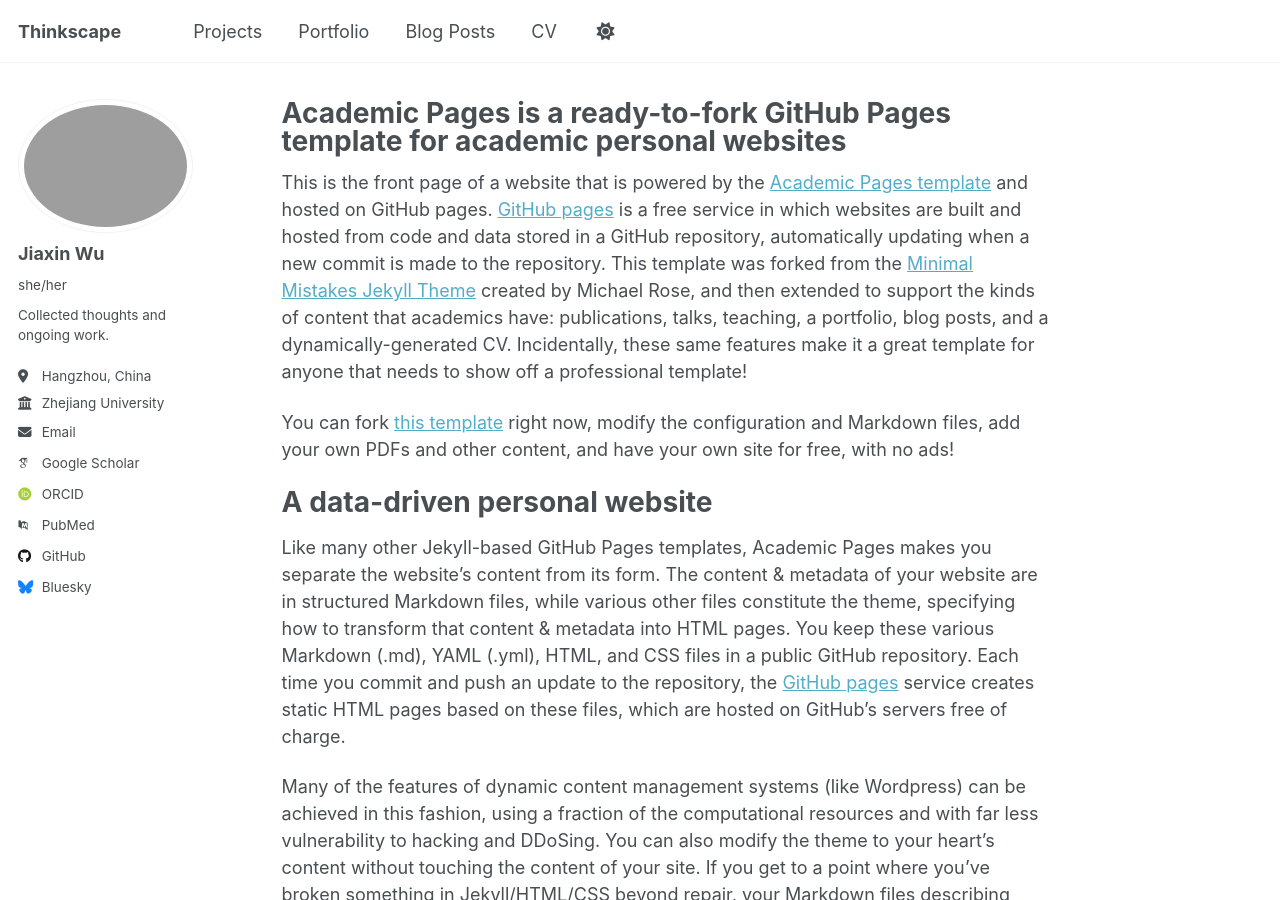
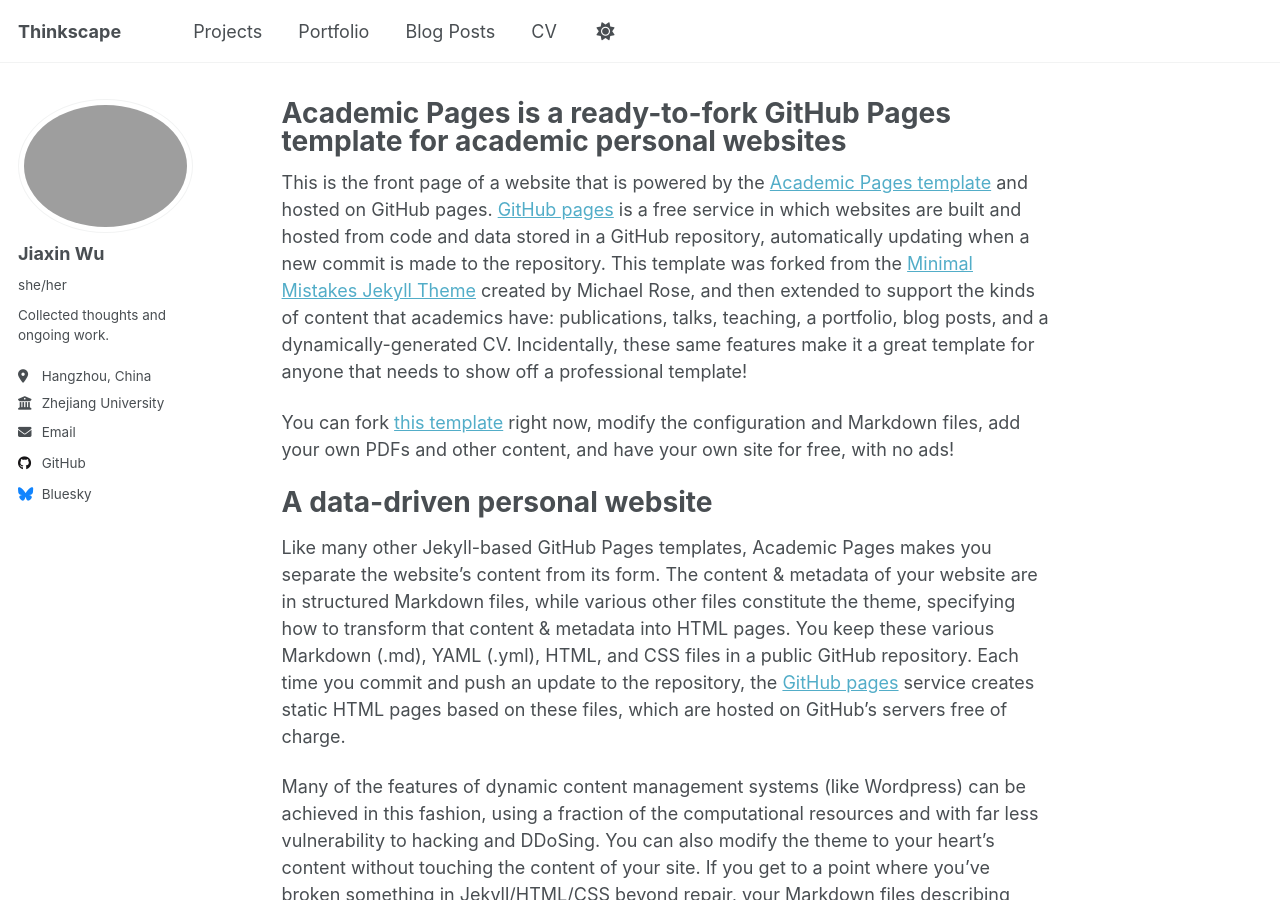
Before and after one commit to jiaxin-aidi-wu/jiaxin-aidi-wu.github.io, a Jekyll site: the page built from _pages/about.md, in a window 1280 px wide and 900 px high. Built offline with Jekyll 4.4.1, drawn with Linux system fonts in a browser that asks for light colours; some web fonts are replaced; a script that is not in the unit is left out.

Commit message:
Update _config.yml

```diff
--- a/_config.yml
+++ b/_config.yml
@@ -34,11 +34,11 @@ author:
   # Academic websites
   academia         : # URL
   arxiv            : # URL - Update with the correct link to your profile
-  googlescholar    : ""
+  googlescholar    : #
   impactstory      : # URL
-  orcid            : ""
+  orcid            : #
   semantic         : # URL
-  pubmed           : ""
+  pubmed           : #
   researchgate     : # URL
   scopus           : # URL
 
@@ -46,7 +46,7 @@ author:
   bitbucket        : # Username - Update with your username on the site
   codepen          : # Username
   dribbble         : # Username
-  github           : "https://github.com/jiaxin-aidi-wu"
+  github           : "jiaxin-aidi-wu"
   kaggle           : # Username
   stackoverflow    : # User number or user number and name (i.e., use "1" or "1/jeff-atwood")
 
```
